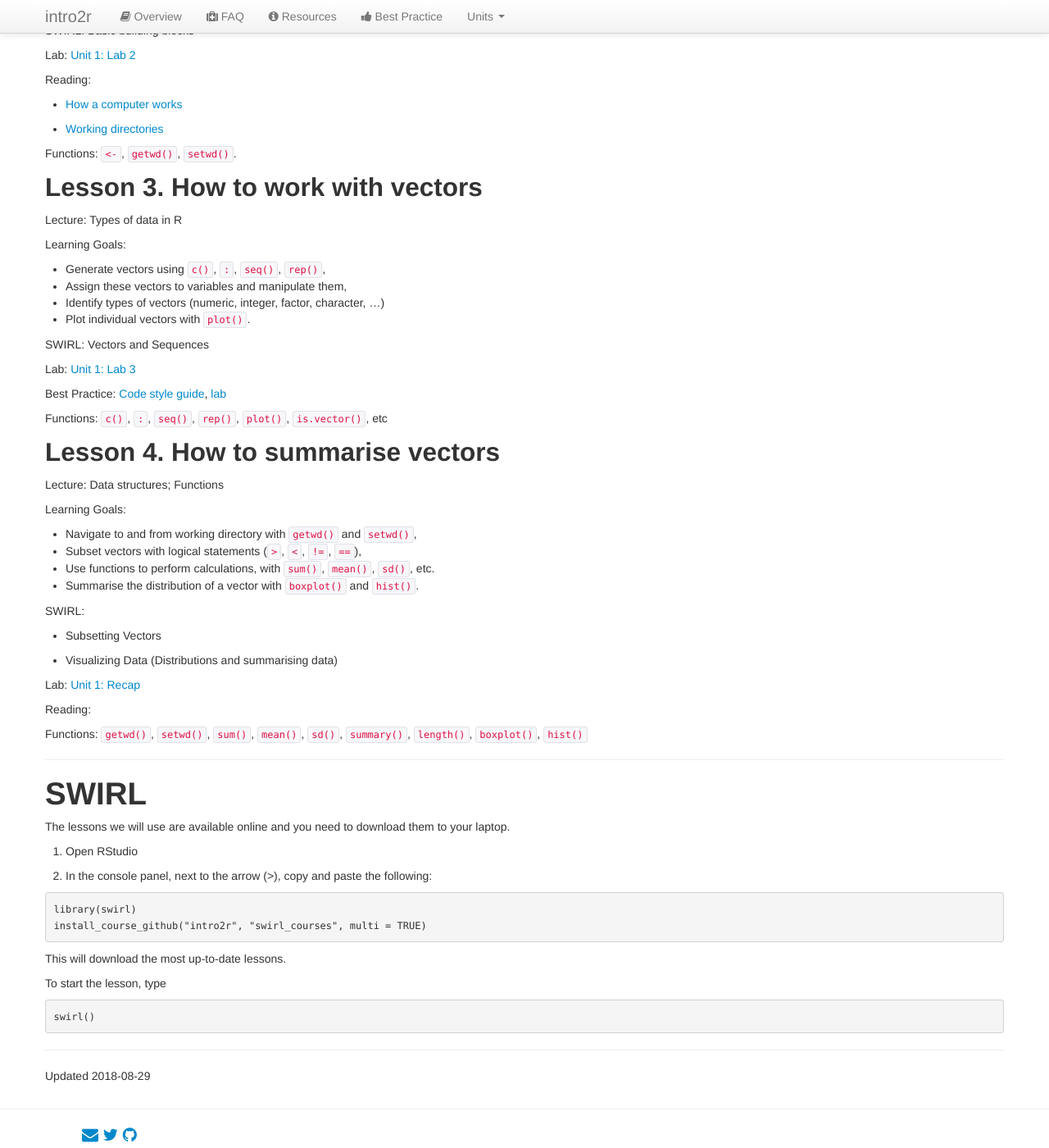
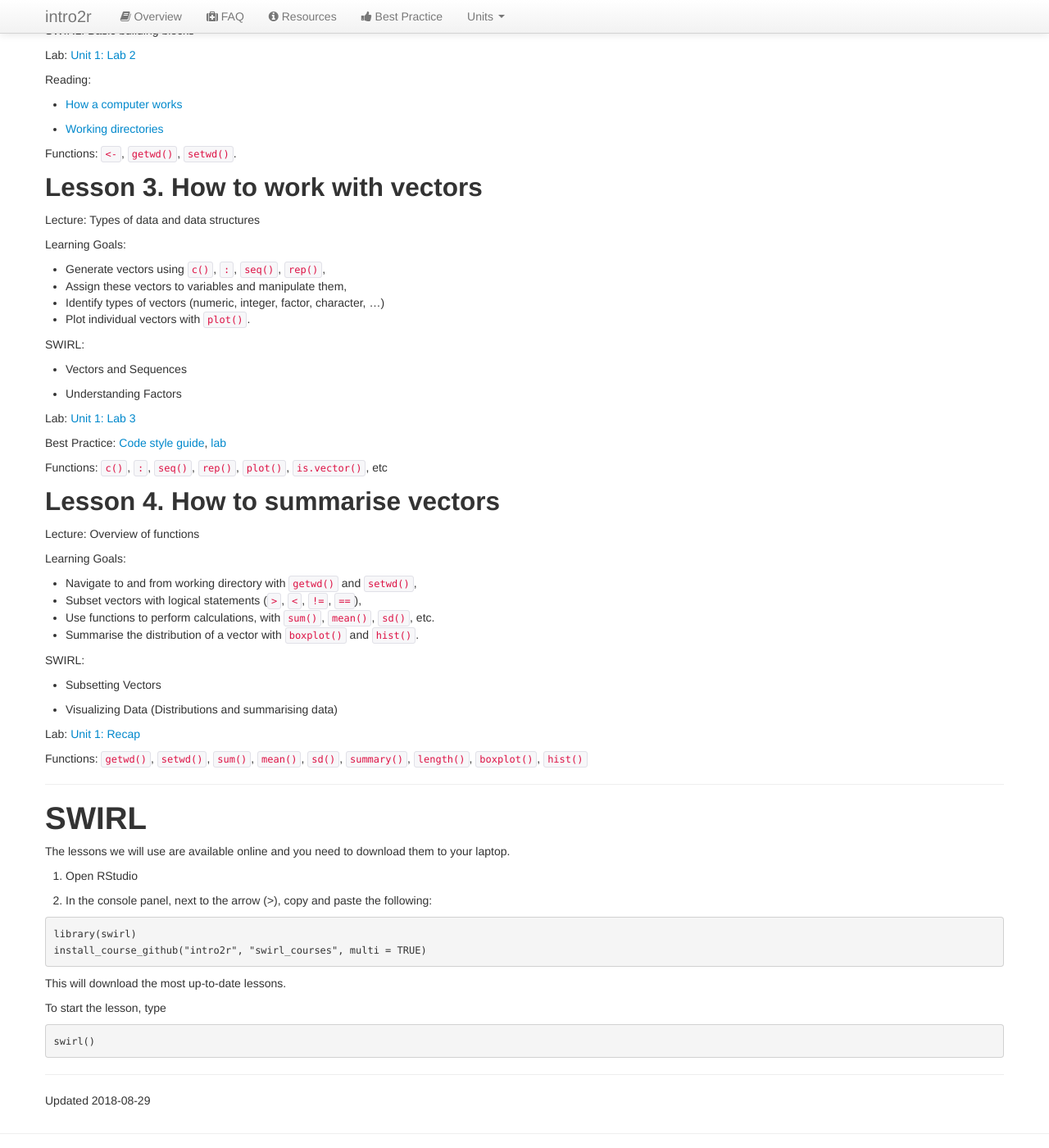
Before and after one commit to intro2r/intro2r, a Jekyll site: the page built from unit1/index.md, in a window 1280 px wide and 1400 px high, scrolled down 713 px. Shown: the whole window at 82% size. Built offline with Jekyll 4.4.1, drawn with Linux system fonts in a browser that asks for light colours; our own code applies the rules of GitHub Pages for plain Markdown files.

Commit message:
Update index.md

```diff
--- a/unit1/index.md
+++ b/unit1/index.md
@@ -54,7 +54,7 @@ Functions: `<-`, `getwd()`, `setwd()`.
 
 ## Lesson 3. How to work with vectors
 
-Lecture: Types of data in R
+Lecture: Types of data and data structures
 
 Learning Goals:
 
@@ -63,7 +63,11 @@ Learning Goals:
  - Identify types of vectors (numeric, integer, factor, character, ...)
  - Plot individual vectors with `plot()`.
 
-SWIRL: Vectors and Sequences
+SWIRL:
+
+ - Vectors and Sequences
+
+ - Understanding Factors
 
 Lab: [Unit 1: Lab 3](../unit1/labs.html#lab-3)
 
@@ -74,7 +78,7 @@ Functions: `c()`, `:`, `seq()`, `rep()`, `plot()`, `is.vector()`, etc
 
 ## Lesson 4. How to summarise vectors
 
-Lecture: Data structures; Functions
+Lecture: Overview of functions
 
 Learning Goals:
 
@@ -90,8 +94,6 @@ SWIRL:
  - Visualizing Data (Distributions and summarising data)
 
 Lab: [Unit 1: Recap](../unit1/labs.html#unit-1-recap)
-
-Reading:
 
 Functions: `getwd()`, `setwd()`, `sum()`, `mean()`, `sd()`, `summary()`, `length()`, `boxplot()`, `hist()`
 
```
